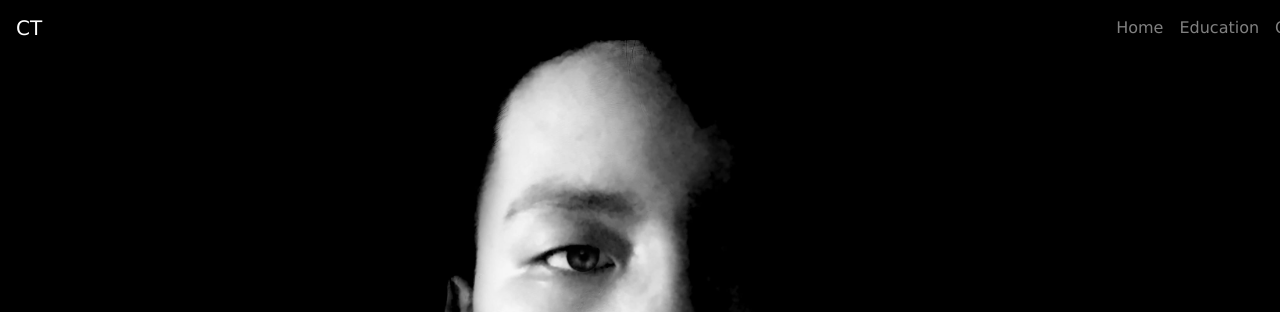
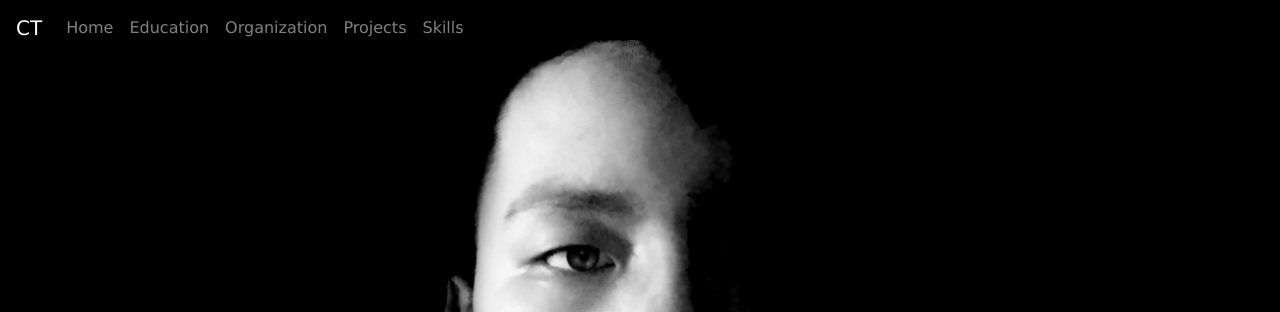
Before and after one commit to mikotan-cpu/MC1TAN, a plain HTML site: page index.html in a window 1280 px wide. Shown: the top 312 px of the page. Drawn offline with nearby package versions, Linux system fonts and the light colour scheme; no server answers.

Commit message:
Update carosel.css

```diff
--- a/carosel.css
+++ b/carosel.css
@@ -1,10 +1,5 @@
 /* Navbar*/
-.navbar-nav {
-	margin-left: 1050px;
-	position: fixed;
-	background-color: transparent;
-	color: white;
-}
+
 
 .text{
 	font-family: 'Lucida Sans', 'Lucida Sans Regular', 'Lucida Grande', 'Lucida Sans Unicode', Geneva, Verdana, sans-serif;
```
